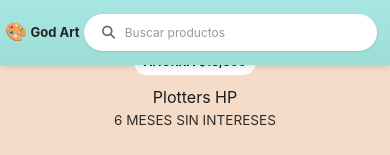
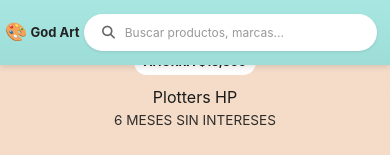
Before and after one commit to MaYdaN875/Papeleria-store, a React (Vite) app: page / in a window 390 px wide. Shown: the top 155 px of the page. Built offline with nearby package versions, Linux system fonts and the light colour scheme.

Commit message:
nomas agregue una palabra al buscador mobile

```diff
--- a/src/components/layout/SearchBar.tsx
+++ b/src/components/layout/SearchBar.tsx
@@ -81,7 +81,7 @@
                 <input
                     ref={inputRef}
                     type="text"
-                    placeholder={isMobile ? "Buscar productos" : placeholder}
+                    placeholder={isMobile ? "Buscar productos, marcas..." : placeholder}
                     id="searchInput"
                     value={displayQuery}
                     onChange={handleSearch}
```
